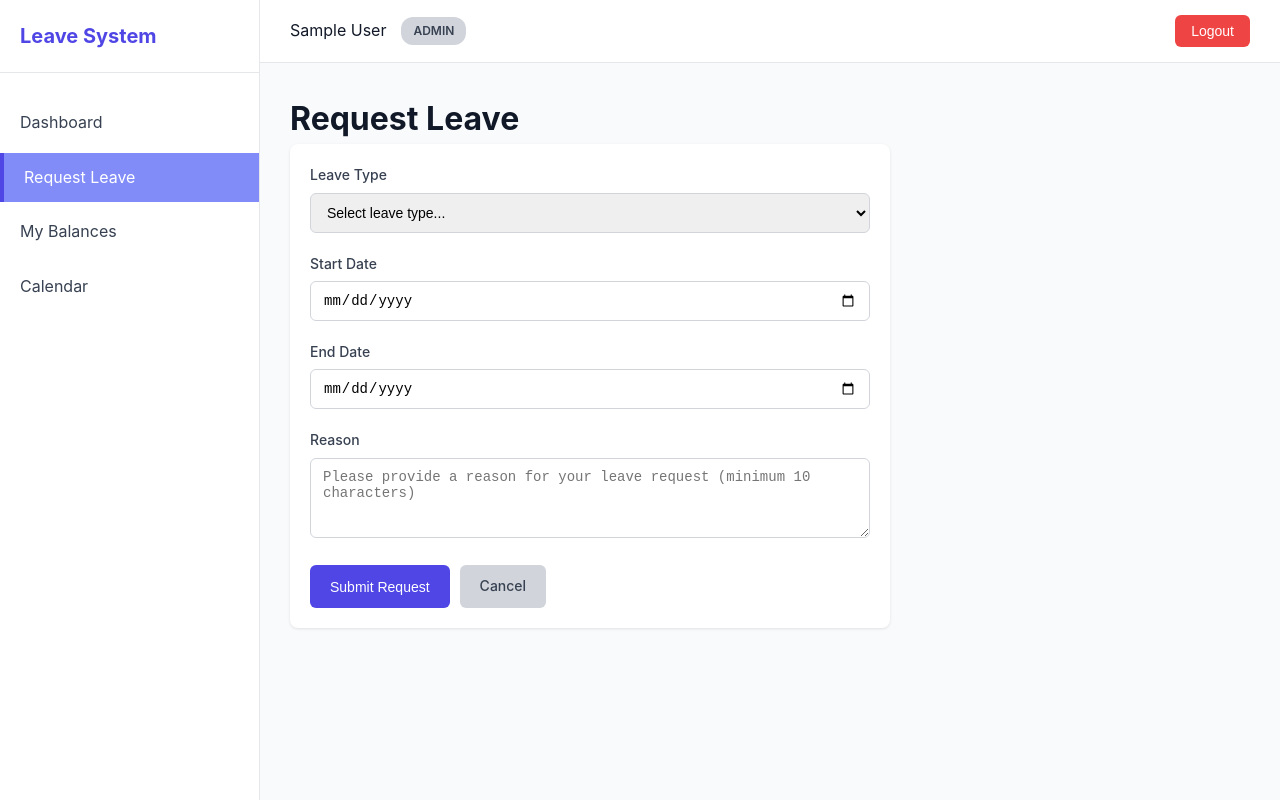
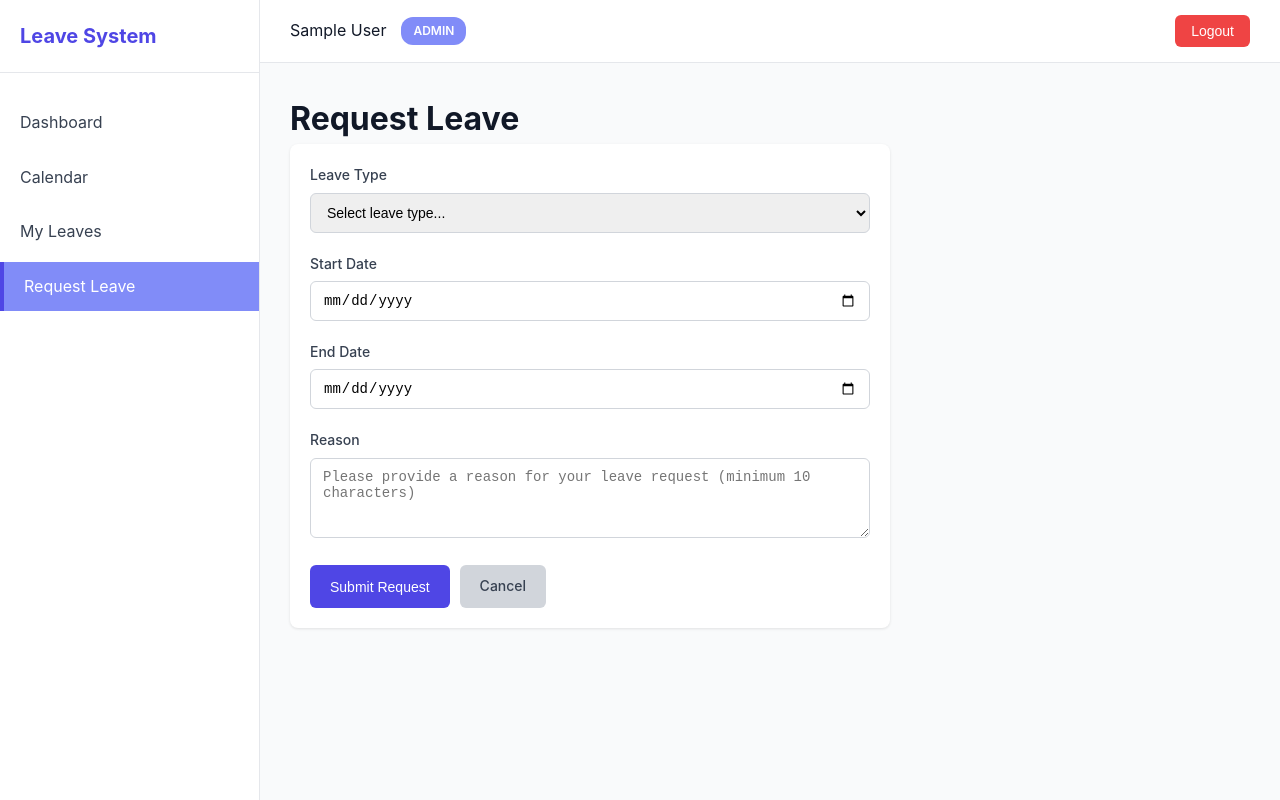
Before and after one commit to nikhilkumarchoudhury36-prog/Leave-management, a website: page public/leave-request.html in a window 1280 px wide. Drawn offline with Linux system fonts and the light colour scheme; no server answers; sample sign-in values are in the browser's storage.

Commit message:
Fix all page navigations - dynamic sidebar for all pages

```diff
--- a/public/js/leaveForm.js
+++ b/public/js/leaveForm.js
@@ -14,6 +14,10 @@ async function initForm() {
     // Update user info
     document.getElementById('userName').textContent = `${user.firstName} ${user.lastName}`;
     document.getElementById('userRole').textContent = user.role;
+    document.getElementById('userRole').className = `role-badge ${user.role}`;
+
+    // Populate navigation based on role
+    populateNavigation();
 
     // Load data
     await Promise.all([
@@ -36,6 +40,27 @@ async function initForm() {
   } catch (error) {
     console.error('Form init error:', error);
     showToast('Failed to initialize form', 'error');
+  }
+}
+
+// Populate navigation based on user role
+function populateNavigation() {
+  const sidebarNav = document.getElementById('sidebarNav');
+
+  if (user.role === 'manager' || user.role === 'admin') {
+    sidebarNav.innerHTML = `
+      <li><a href="/manager-dashboard.html">Dashboard</a></li>
+      <li><a href="/calendar.html">Calendar</a></li>
+      <li><a href="/dashboard.html">My Leaves</a></li>
+      <li><a href="/leave-request.html" class="active">Request Leave</a></li>
+    `;
+  } else {
+    sidebarNav.innerHTML = `
+      <li><a href="/dashboard.html">Dashboard</a></li>
+      <li><a href="/leave-request.html" class="active">Request Leave</a></li>
+      <li><a href="/balance.html">My Balances</a></li>
+      <li><a href="/calendar.html">Calendar</a></li>
+    `;
   }
 }
 
--- a/public/leave-request.html
+++ b/public/leave-request.html
@@ -13,11 +13,8 @@
       <div class="sidebar-header">
         <h2>Leave System</h2>
       </div>
-      <ul class="sidebar-nav">
-        <li><a href="/dashboard.html">Dashboard</a></li>
-        <li><a href="/leave-request.html" class="active">Request Leave</a></li>
-        <li><a href="/balance.html">My Balances</a></li>
-        <li><a href="/calendar.html">Calendar</a></li>
+      <ul class="sidebar-nav" id="sidebarNav">
+        <!-- Navigation will be populated by JavaScript based on user role -->
       </ul>
     </aside>
 
```
Also changed, not shown: public/dashboard.html (+2 -5 lines), public/js/dashboard.js (+23 -0 lines).
